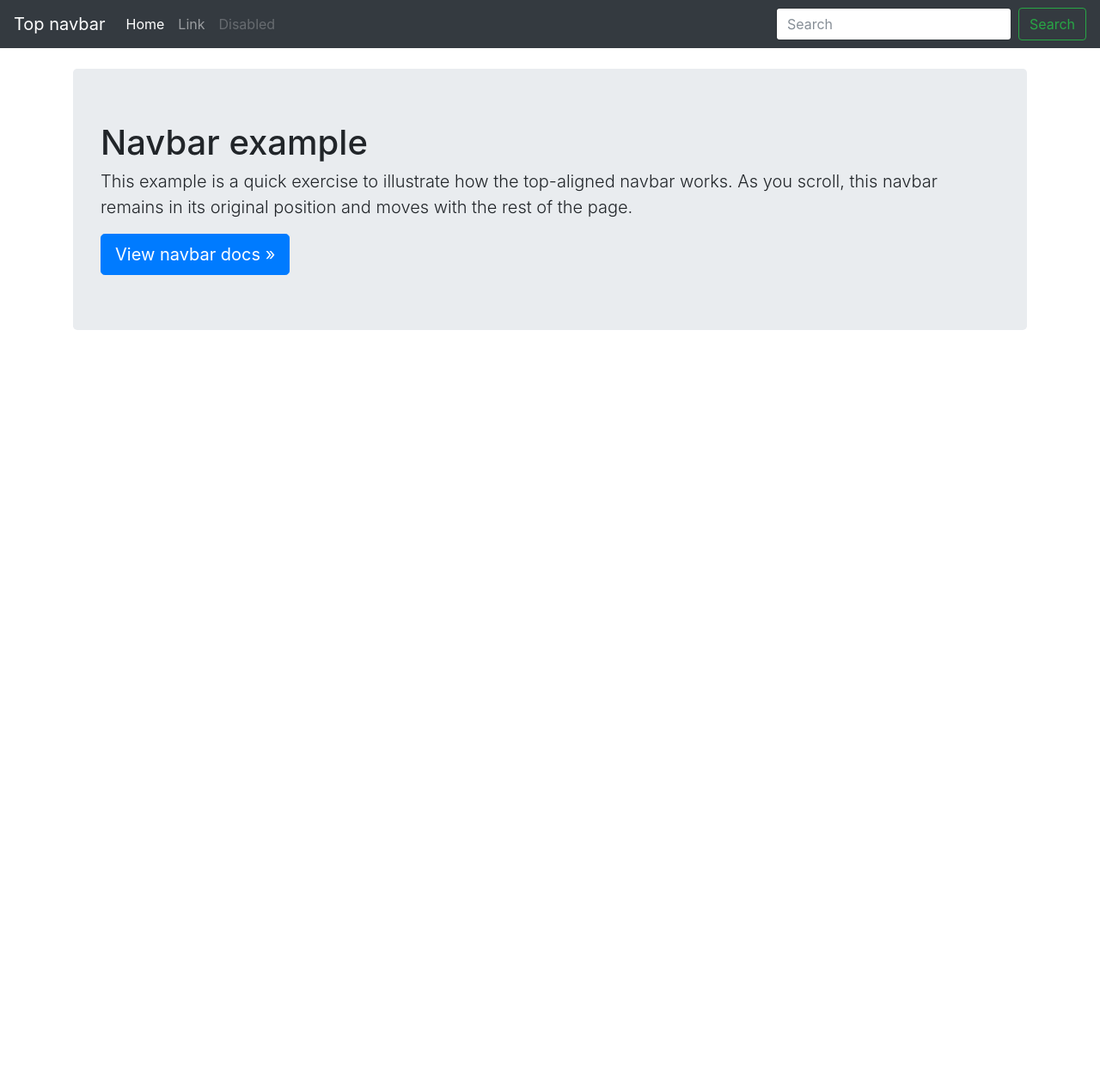
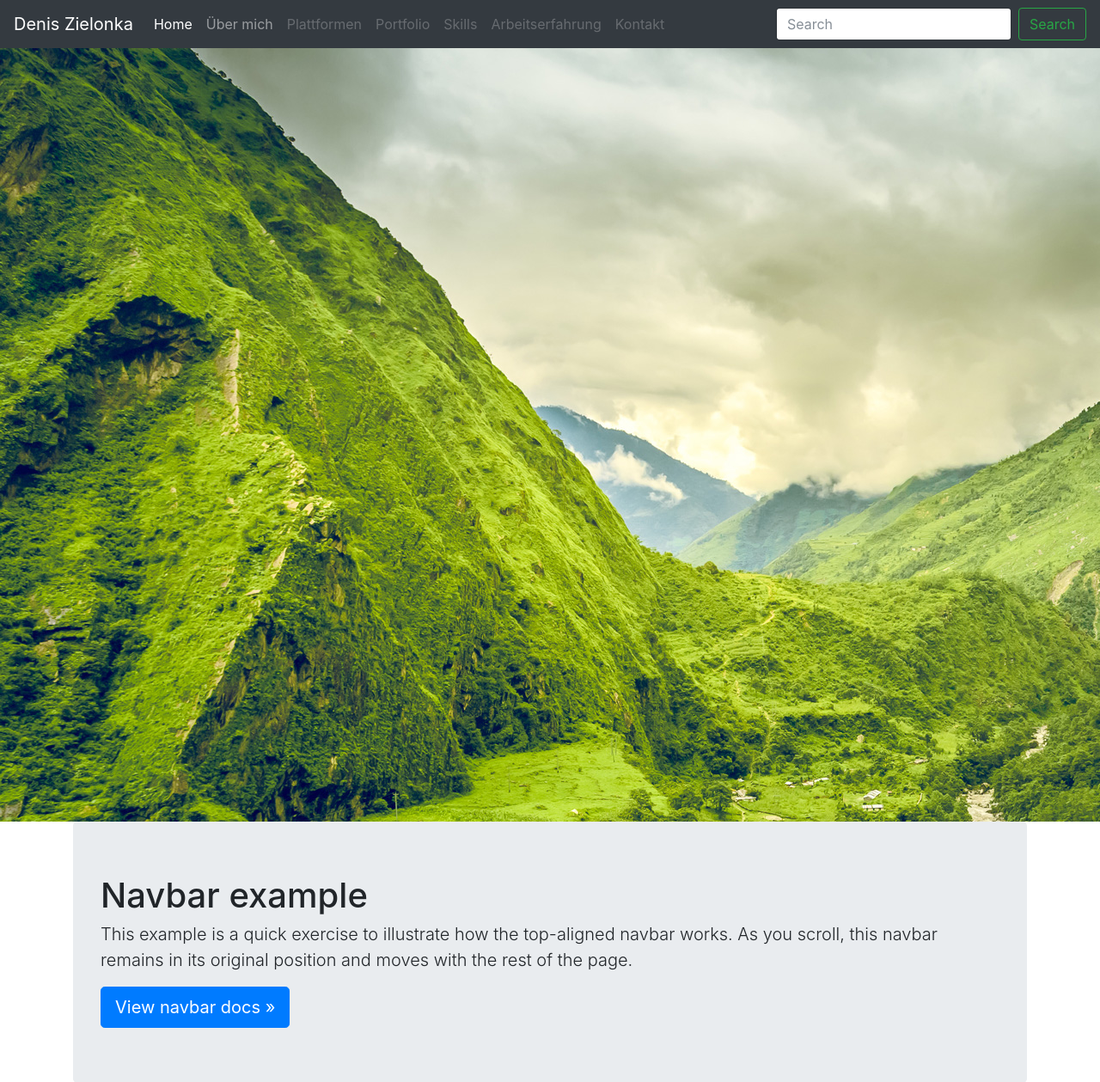
Before and after one commit to sempt3x/onepage-1, a PHP site: page / in a window 1280 px wide. Shown: the top 1259 px of the page at 86% size. Before the commit the page ends 384 px from the top, so only its background shows below. Run offline with PHP 8.4, Linux system fonts and the light colour scheme; some libraries are stand-ins or nearby versions.

Commit message:
CSS Link geändert Navigation geändert

```diff
--- a/css/custom.css
+++ b/css/custom.css
@@ -1,3 +1,5 @@
 .vorschau {
-	background-image: url();
+	background-image: url("../img/box2bild2.jpg");
+	background-attachment: fixed;
+	height: 900px;
 }
--- a/index.php
+++ b/index.php
@@ -13,11 +13,11 @@
 		<link rel="stylesheet" href="https://maxcdn.bootstrapcdn.com/bootstrap/4.0.0-beta/css/bootstrap.min.css" integrity="sha384-/Y6pD6FV/Vv2HJnA6t+vslU6fwYXjCFtcEpHbNJ0lyAFsXTsjBbfaDjzALeQsN6M" crossorigin="anonymous">
 
 		<!-- Custom styles for this template -->
-		<link href="custom.css" rel="stylesheet">
+		<link href="css/custom.css" rel="stylesheet">
 	</head>
 	<body>
-		<nav class="navbar navbar-expand-md navbar-dark bg-dark mb-4">
-			<a class="navbar-brand" href="#">Top navbar</a>
+				<nav class="navbar navbar-expand-md navbar-dark bg-dark">
+			<a class="navbar-brand" href="#">Denis Zielonka</a>
 			<button class="navbar-toggler" type="button" data-toggle="collapse" data-target="#navbarCollapse" aria-controls="navbarCollapse" aria-expanded="false" aria-label="Toggle navigation">
 				<span class="navbar-toggler-icon"></span>
 			</button>
@@ -27,10 +27,22 @@
 						<a class="nav-link" href="#">Home <span class="sr-only">(current)</span></a>
 					</li>
 					<li class="nav-item">
-						<a class="nav-link" href="#">Link</a>
+						<a class="nav-link" href="#">Über mich</a>
 					</li>
 					<li class="nav-item">
-						<a class="nav-link disabled" href="#">Disabled</a>
+						<a class="nav-link disabled" href="#">Plattformen</a>
+					</li>
+					<li class="nav-item">
+						<a class="nav-link disabled" href="#">Portfolio</a>
+					</li>
+					<li class="nav-item">
+						<a class="nav-link disabled" href="#">Skills</a>
+					</li>
+					<li class="nav-item">
+						<a class="nav-link disabled" href="#">Arbeitserfahrung</a>
+					</li>
+					<li class="nav-item">
+						<a class="nav-link disabled" href="#">Kontakt</a>
 					</li>
 				</ul>
 				<form class="form-inline mt-2 mt-md-0">
@@ -39,6 +51,7 @@
 				</form>
 			</div>
 		</nav>
+		<div class="vorschau"></div>
 		<div class="container">
 			<div class="jumbotron">
 				<h1>Navbar example</h1>
```
